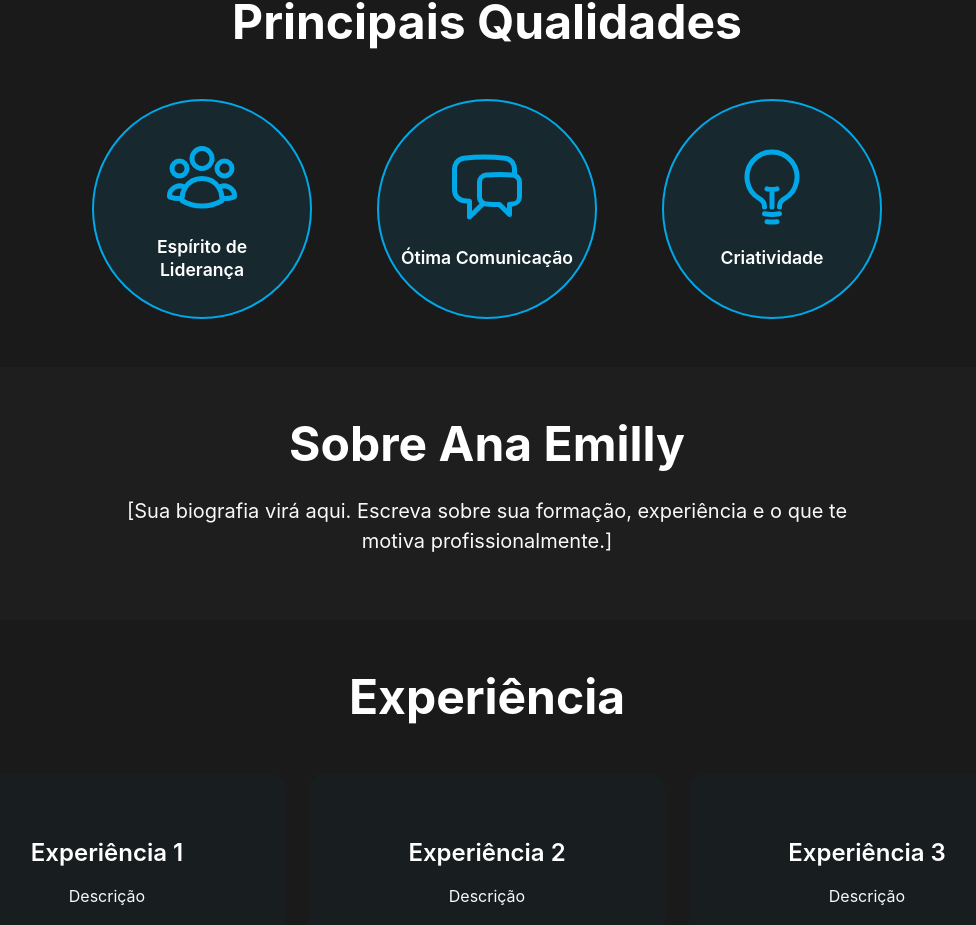
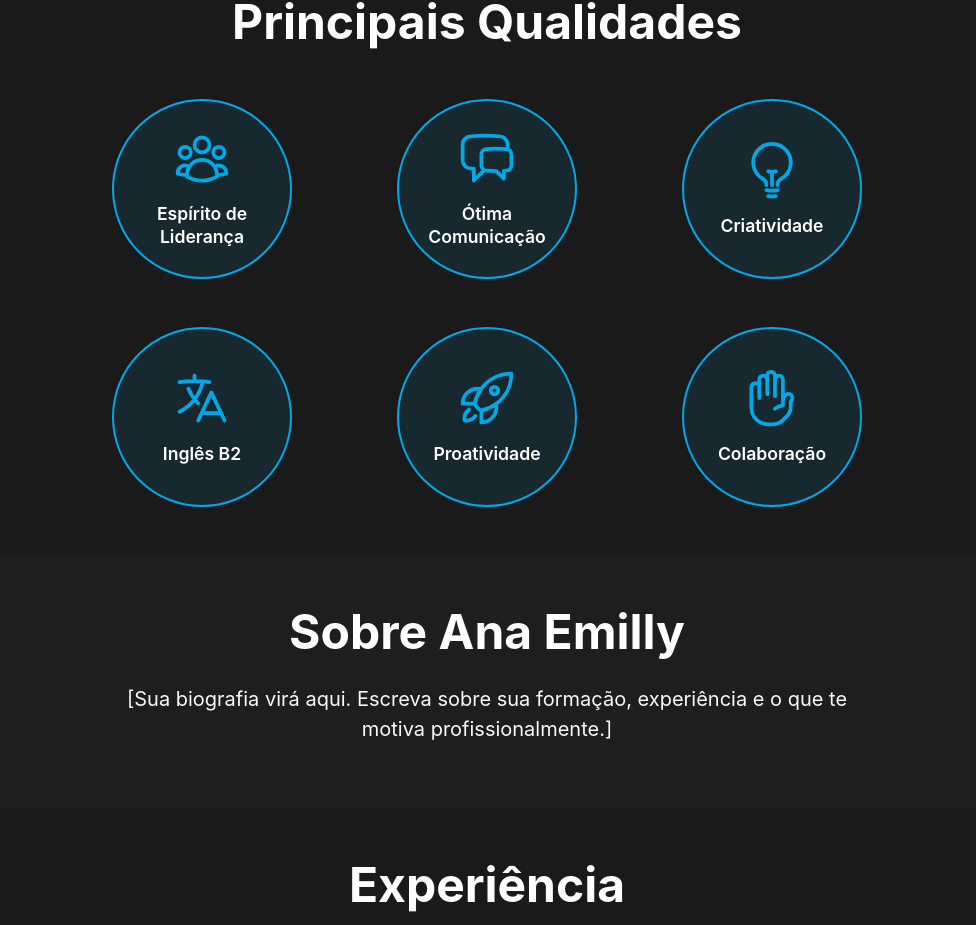
Before and after one commit to naemyst/portifolio-ana, a React (Vite) app: page / in a window 1280 px wide. Shown: the part 855-1780 px from the top of the page, without its empty margins (153-1129 px from the left). Built offline with nearby package versions, Linux system fonts and the light colour scheme.

Commit message:
Ajustando a sessão de qualidades

```diff
--- a/src/App.jsx
+++ b/src/App.jsx
@@ -102,7 +102,26 @@ function App() {
             <div className="col-12 col-md-4 col-lg-3">
               <div className="animate-on-scroll quality-sphere">
                 <LightBulbIcon className="quality-icon" />
-                <h3 className="fs-4 fw-semibold text-white">Criatividade</h3>
+                <h3 className="fs-4 fw-semibold text-white">Criatividade</h3>              </div>
+            </div>
+          </div>
+          <div className="row justify-content-center mt-5">
+            <div className="col-12 col-md-4 col-lg-3 mb-5 mb-md-0">
+              <div className="animate-on-scroll quality-sphere">
+                <LanguageIcon className="quality-icon" />
+                <h3 className="fs-4 fw-semibold text-white">Inglês B2</h3>
+              </div>
+            </div>
+            <div className="col-12 col-md-4 col-lg-3 mb-5 mb-md-0">
+              <div className="animate-on-scroll quality-sphere">
+                <RocketLaunchIcon className="quality-icon" />
+                <h3 className="fs-4 fw-semibold text-white">Proatividade</h3>
+              </div>
+            </div>
+            <div className="col-12 col-md-4 col-lg-3">
+              <div className="animate-on-scroll quality-sphere">
+                <HandRaisedIcon className="quality-icon" />
+                <h3 className="fs-4 fw-semibold text-white">Colaboração</h3>
               </div>
             </div>
           </div>
--- a/src/style.css
+++ b/src/style.css
@@ -24,8 +24,8 @@ body {
 }
 
 .quality-sphere {
-  width: 220px;
-  height: 220px;
+  width: 180px;
+  height: 180px;
   border-radius: 50%;
   background: rgba(0, 168, 232, 0.1);
   border: 2px solid var(--bs-primary);
@@ -52,10 +52,10 @@ body {
 }
 
 .quality-icon {
-  width: 80px;
-  height: 80px;
+  width: 60px;
+  height: 60px;
   color: var(--bs-primary);
-  margin-bottom: 20px;
+  margin-bottom: 15px;
 }
 
 .experience-card {
```
